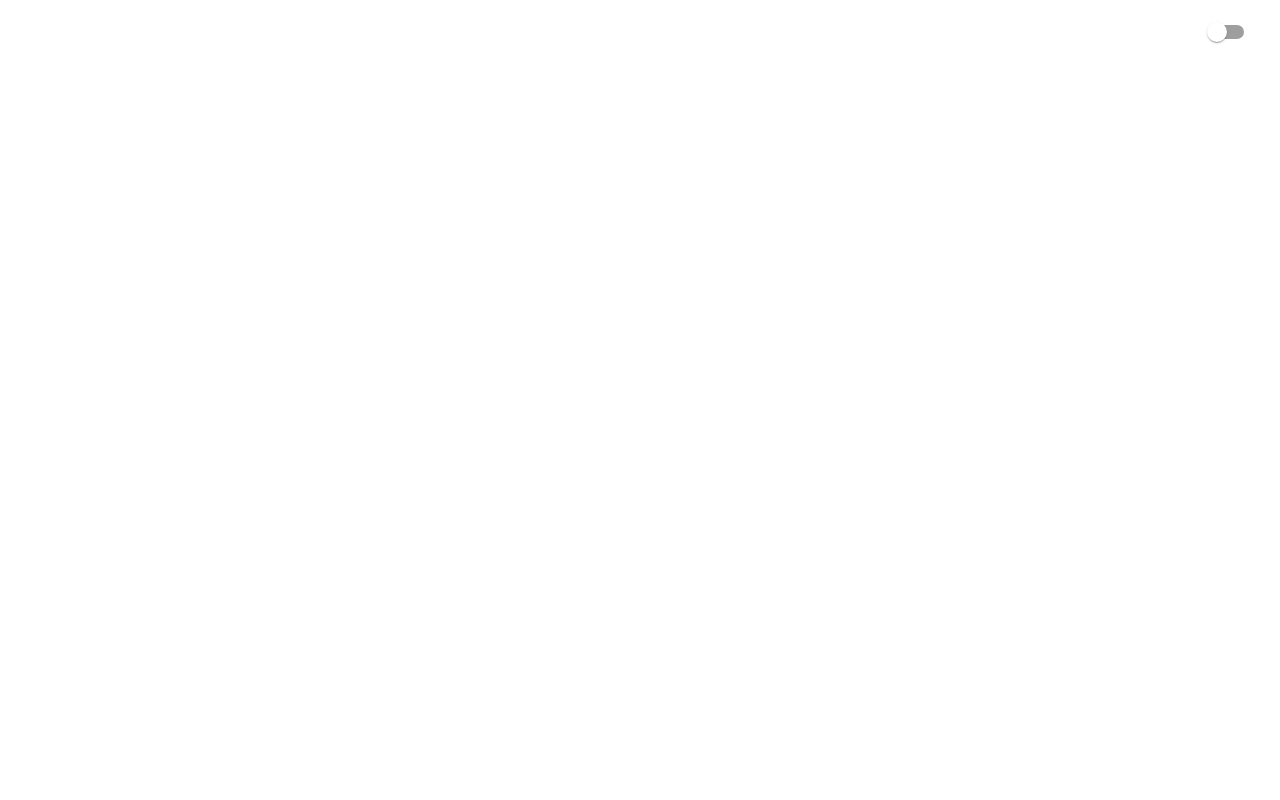
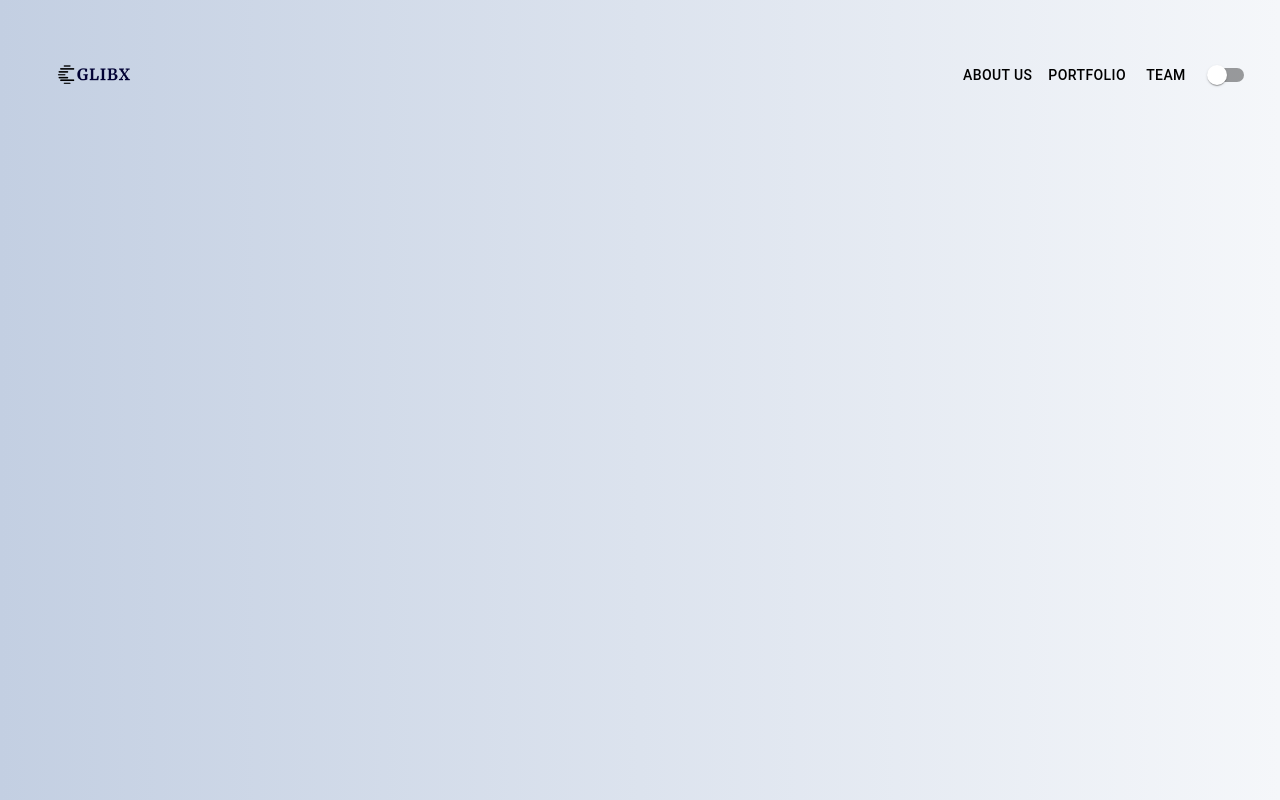
Before and after one commit to GLIBX/web, a React (Create React App) app: page / in a window 1280 px wide. Built offline with nearby package versions, Linux system fonts and the light colour scheme.

Commit message:
fix theme text colors

```diff
--- a/src/App.tsx
+++ b/src/App.tsx
@@ -1,17 +1,22 @@
 // App.tsx
-import React, { useState } from 'react';
+import React, { useState, useEffect } from 'react';
 import { ThemeProvider, CssBaseline } from '@mui/material';
 import { lightTheme, darkTheme } from './theme';
 import Navbar from './components/Navbar';
 
 function App() {
   const [darkMode, setDarkMode] = useState(false);
+  const theme = darkMode ? darkTheme : lightTheme;
+
+  // Apply the theme background to the body
+  useEffect(() => {
+    document.body.style.background = theme.palette.background.default;
+  }, [theme]);
 
   return (
-    <ThemeProvider theme={darkMode ? darkTheme : lightTheme}>
+    <ThemeProvider theme={theme}>
       <CssBaseline />
       <Navbar darkMode={darkMode} handleThemeChange={() => setDarkMode(!darkMode)} />
-
     </ThemeProvider>
   );
 }
--- a/src/components/Navbar.tsx
+++ b/src/components/Navbar.tsx
@@ -8,15 +8,18 @@ interface NavbarProps {
 }
 
 const Navbar: React.FC<NavbarProps> = ({ darkMode, handleThemeChange }) => {
-  // Determine which logo to use based on the theme
-  const logo = darkMode ? '/logo-black.png' : '/logo-white.png';
+  const logo = darkMode ? '/logo-white.png' : '/logo-black.png';
 
   return (
-<AppBar position="static" style={{ background: 'transparent', boxShadow: 'none' }}>
+    <AppBar position="static" sx={{
+      background: 'transparent',
+      boxShadow: 'none',
+      color: (theme) => theme.palette.text.primary //
+    }}>
       <Container maxWidth="xl">
         <Toolbar disableGutters>
           <Link to="/" style={{ textDecoration: 'none', color: 'inherit', display: 'flex', alignItems: 'center' }}>
-            <img src={logo} alt="Glix VC Venture Logo" style={{ maxHeight: '50px', marginRight: '10px' }} />
+            <img src={logo} alt="Glix VC Venture Logo" style={{ maxHeight: '150px', marginRight: '10px' }} />
           </Link>
           <Box sx={{ flexGrow: 1 }} /> {/* This pushes the menu items to the right */}
 
--- a/src/theme.ts
+++ b/src/theme.ts
@@ -1,22 +1,35 @@
-// src/theme.ts
 import { createTheme } from '@mui/material/styles';
 
-// Light theme with a whitish gradient background
 export const lightTheme = createTheme({
   palette: {
     mode: 'light',
+    primary: {
+      main: '#1976d2', //
+    },
+    text: {
+      primary: '#000000',
+    },
     background: {
-      default: 'linear-gradient(to right, #f5f7fa, #c3cfe2)',
+      default: 'linear-gradient(to left, #f5f7fa, #c3cfe2)',
     },
+    // other color settings
   },
+  // other theme overrides
 });
 
-// Dark theme with a blackish gradient background
 export const darkTheme = createTheme({
   palette: {
     mode: 'dark',
+    primary: {
+      main: '#424242', //
+    },
+    text: {
+      primary: '#ffffff', // Light text for dark background
+    },
     background: {
       default: 'linear-gradient(to right, #232526, #414345)',
     },
+    // other color settings
   },
+  // other theme overrides
 });
```
